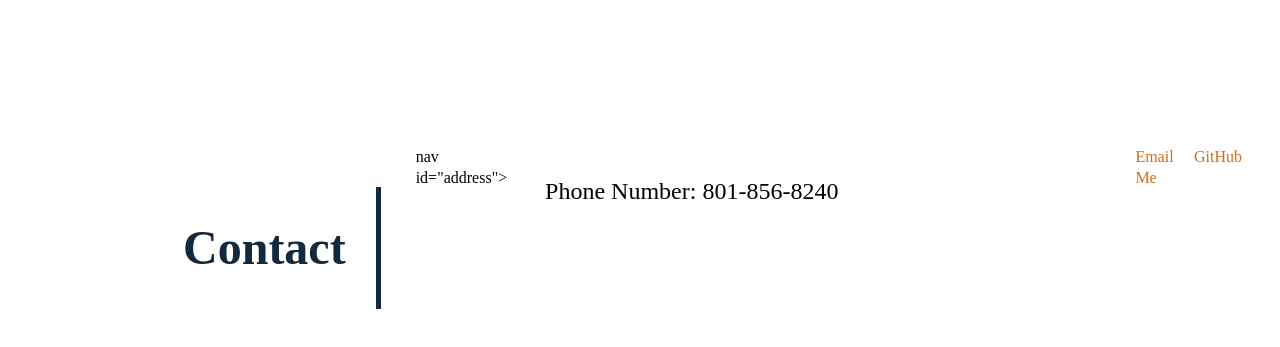
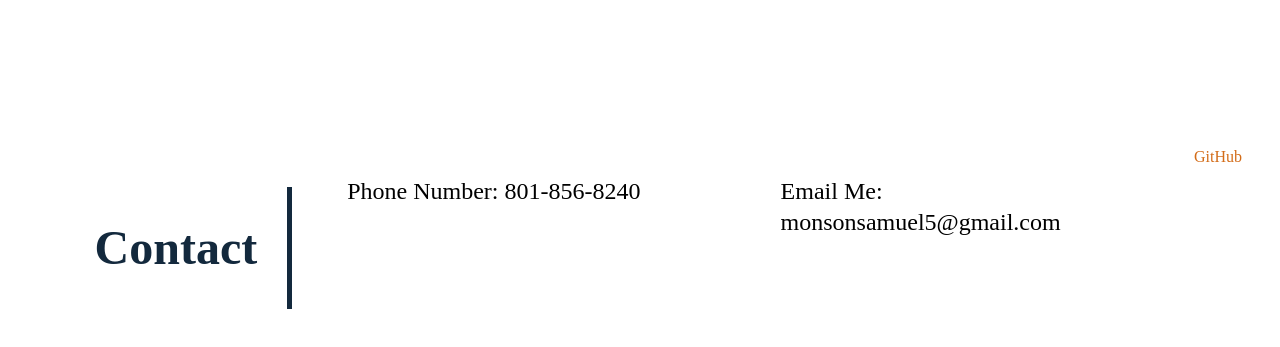
Before and after one commit to monsosam/02-Challenge, a plain HTML site: page index.html in a window 1280 px wide. Shown: the part 840-1187 px from the top of the page. Drawn offline with Linux system fonts and the light colour scheme.

Commit message:
contact1

```diff
--- a/index.html
+++ b/index.html
@@ -70,9 +70,8 @@
     <section id="contact">
         <div class="section-body">
             <h2 class="section-head first-border">Contact</h2>
-            nav id="address">
                 <p>Phone Number: 801-856-8240</p>
-                <a href="mailto:monsonsamuel5@gmail.com">Email Me</a>
+                <p>Email Me: monsonsamuel5@gmail.com</p>
                 <a href="https://github.com/monsosam">GitHub</a>
 
             </nav>
```
